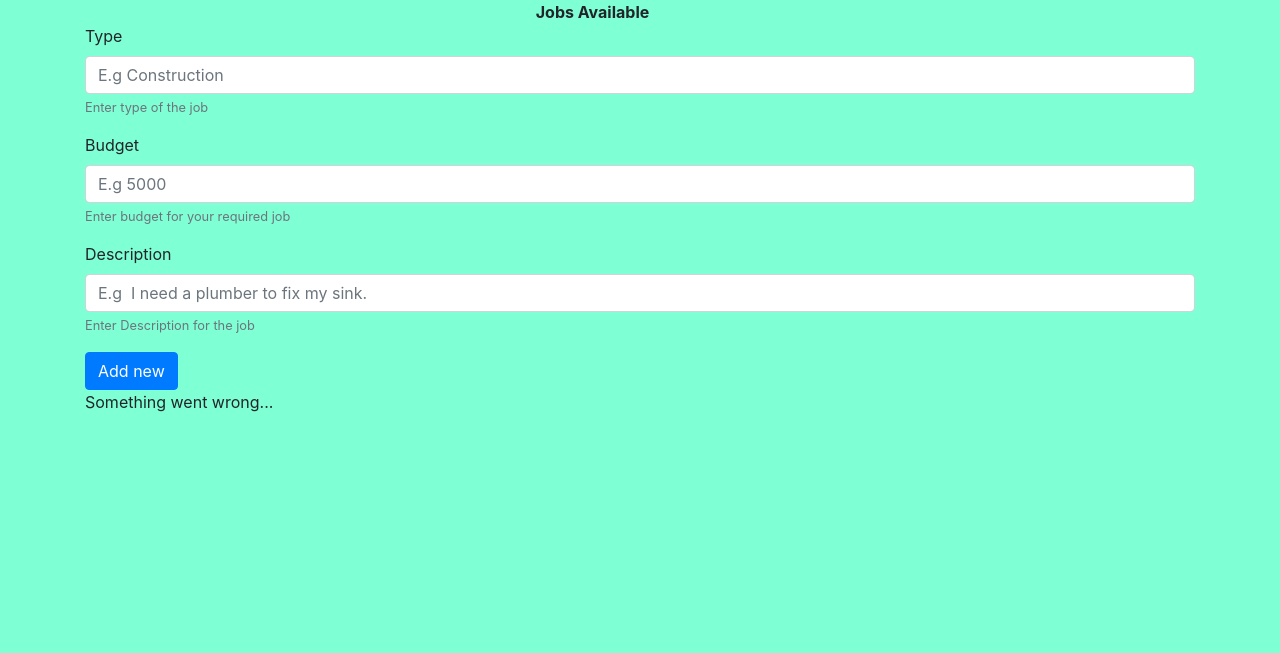
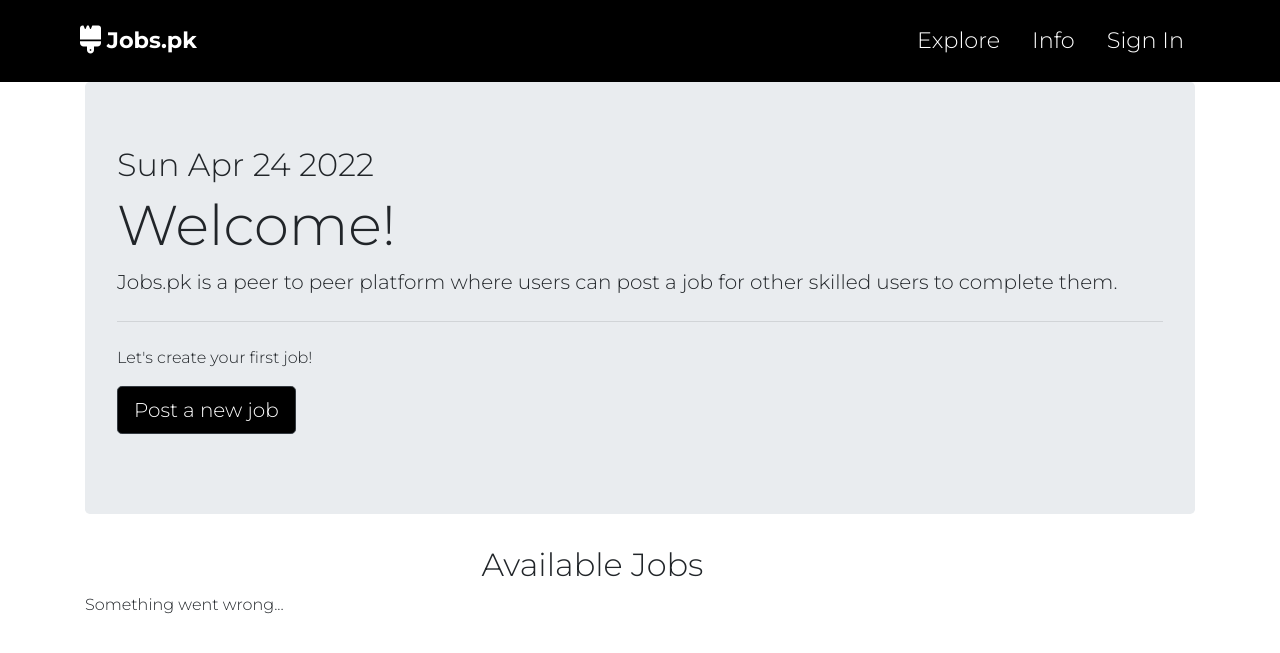
Before and after one commit to abdi-z/CSC336-Web-Technologies-Assignment-3, a PHP site: page / in a window 1280 px wide. Shown: the top 653 px of the page. Run offline with PHP 8.4, Linux system fonts and the light colour scheme; some libraries are stand-ins or nearby versions.

Commit message:
changed form from plane to pop

```diff
--- a/index.html
+++ b/index.html
@@ -16,11 +16,19 @@
       integrity="sha384-ggOyR0iXCbMQv3Xipma34MD+dH/1fQ784/j6cY/iJTQUOhcWr7x9JvoRxT2MZw1T"
       crossorigin="anonymous"
     />
+    <script src="https://kit.fontawesome.com/5a160da91a.js" crossorigin="anonymous"></script>
+    <link rel="preconnect" href="https://fonts.googleapis.com">
+<link rel="preconnect" href="https://fonts.gstatic.com" crossorigin>
+<link href="https://fonts.googleapis.com/css2?family=Montserrat:wght@300&display=swap" rel="stylesheet">
+<link rel="preconnect" href="https://fonts.googleapis.com">
+<link rel="preconnect" href="https://fonts.gstatic.com" crossorigin>
+<link href="https://fonts.googleapis.com/css2?family=Montserrat:wght@700&display=swap" rel="stylesheet">
   </head>
   <body>
     <!-- Optional JavaScript -->
     <!-- jQuery first, then Popper.js, then Bootstrap JS -->
     <!-- GITHUB COPILOT gets the wrong script jquery slim -->
+
     <script src="https://code.jquery.com/jquery-3.6.0.min.js"></script>
     <script
       src="https://cdnjs.cloudflare.com/ajax/libs/popper.js/1.14.7/umd/popper.min.js"
@@ -35,11 +43,71 @@
     <script src="./index.js"></script>
     <link rel="stylesheet" href="style.css" />
 
+    <nav class="navbr">
+      <div class="row">
+        <div class="col-md-6">
+          <i class="fa-solid fa-brush fa-lg"></i>
+          <a href="index.html" style="text-decoration:none; color:white"><b>Jobs.pk</b></a>
+
+        </div>
+        <div class="col-md-6">
+          <ul class="flexiR">
+            <li>Explore</li>
+            <li>Info</li>
+            <li>Sign In</li>
+          </ul>
+        </div>
+      </div>
+    </nav>
+
     <div class="container">
+      <div class="jumbotron">
+        <h2 class="display-5"></h2>
+        <h1 class="display-4">Welcome!</h1>
+        <p class="lead">Jobs.pk is a peer to peer platform where users can post a job for other skilled users to complete them.</p>
+        <hr class="my-4">
+        <p>Let's create your first job!</p>
+        <p class="lead">
+          <button
+        type="button"
+        class="btn btn-dark btn-lg custBlckBtn"
+        data-toggle="modal"
+        data-target="#modelId"
+      >
+        Post a new job
+      </button>
+        </p>
+      </div>
       <div class="row">
-        <div class="col-11 text-center font-weight-bold">Jobs Available</div>
+        <div class="col-11 text-center font-weight-bold"><h2> Available Jobs</h2></div>
       </div>
+      <!-- Button trigger modal -->
 
+
+      <!-- Modal -->
+      <div
+        class="modal fade"
+        id="modelId"
+        tabindex="-1"
+        role="dialog"
+        aria-labelledby="modelTitleId"
+        aria-hidden="true"
+      >
+        <div class="modal-dialog" role="document">
+          <div class="modal-content">
+            <div class="modal-header">
+              <h5 class="modal-title">Post a new job</h5>
+              <button
+                type="button"
+                class="close"
+                data-dismiss="modal"
+                aria-label="Close"
+              >
+                <span aria-hidden="true">&times;</span>
+              </button>
+            </div>
+            <div class="modal-body">
+              Lorem ipsum dolor sit amet.
               <div class="form-group">
                 <label for="type">Type</label>
                 <input
@@ -85,24 +153,31 @@
                 >
               </div>
 
-      <button id="addBtn" class="btn btn-primary">Add new</button>
+              <button id="addBtn" class="btn btn-primary" data-dismiss="modal">
+                Add new
+              </button>
+            </div>
+            <div class="modal-footer">
+              <button
+                type="button"
+                class="btn btn-secondary"
+                data-dismiss="modal"
+              >
+                Close
+              </button>
+
+            </div>
+          </div>
+        </div>
+      </div>
+
       <div class="" id="jobs">
         <img
           src="./Pulse-1s-400px.svg"
           class="img-fluid rounded mx-auto d-block"
         />
       </div>
-      <!-- Button trigger modal -->
-      <!-- <button
-        type="button"
-        class="btn btn-primary btn-lg"
-        data-toggle="modal"
-        data-target="#updateModal"
-      >
-        Launch
-      </button> -->
 
-      <!-- Modal -->
       <div
         class="modal fade"
         id="updateModal"
--- a/index.js
+++ b/index.js
@@ -1,5 +1,7 @@
 $(document).ready(() => {
   loadJobs();
+  let d = new Date();
+  $(".display-5").prepend(d.toDateString());
   $("#jobs").on("click", ".btn-danger", handleDelete);
   $("#jobs").on("click", ".btn-warning", handleUpdate);
   $("#addBtn").on("click", addJob);
@@ -82,10 +84,10 @@ function loadJobs() {
       var jobs = $("#jobs");
       jobs.empty();
       for (var i = 0; i < res.length; i++) {
-        jobs.append(`<div class="compJ border-bottom border-dark" data-id=${res[i]._id}><h2><b>${res[i].type}</b></h2>
+        jobs.append(`<div class="compJ border border-dark p-2 m-4" data-id=${res[i]._id}><h2><b>${res[i].type}</b></h2>
         <div class="flexi"><h4><i>${res[i].budget}</i></h4>
         <div>
-        <button class="btn btn-warning">Edit</button>
+        <button class="btn btn-secondary">Edit</button>
 
         <button class="btn btn-danger">Delete</button>
         </div>
--- a/style.css
+++ b/style.css
@@ -1,16 +1,42 @@
 body {
-  background-color: aquamarine;
+  font-family: 'Montserrat', sans-serif;
+  background-color: white;
 }
 
+.logo{
+  font-family: 'Montserrat', sans-serif;
+}
+.custBlckBtn{
+  background-color: black;
+  color:white
+}
 .flexi {
   display: flex;
   flex-direction: row;
   justify-content: space-between;
 }
+.navbr{
+  background-color: black;
+  color: white;
+  padding: 0.5rem;
+  font-size: 1.4rem;
+  padding-top: 1.5rem;
+  padding-left: 5rem;
+  padding-right: 5rem;
+}
+.flexiR{
+  display: flex;
+  flex-direction: row;
+  justify-content:right;
+  list-style: none;
+}
 
+.flexiR li {
+  padding-left:1rem;
+  padding-right: 1rem;
+}
 .compJ {
   /* background-color: #1f2833; */
-
 }
 /*
 .compJ h4 ,h3,p {
```
Also changed, not shown: package-lock.json (added). Lines whose indentation alone changed are shown as unchanged.
